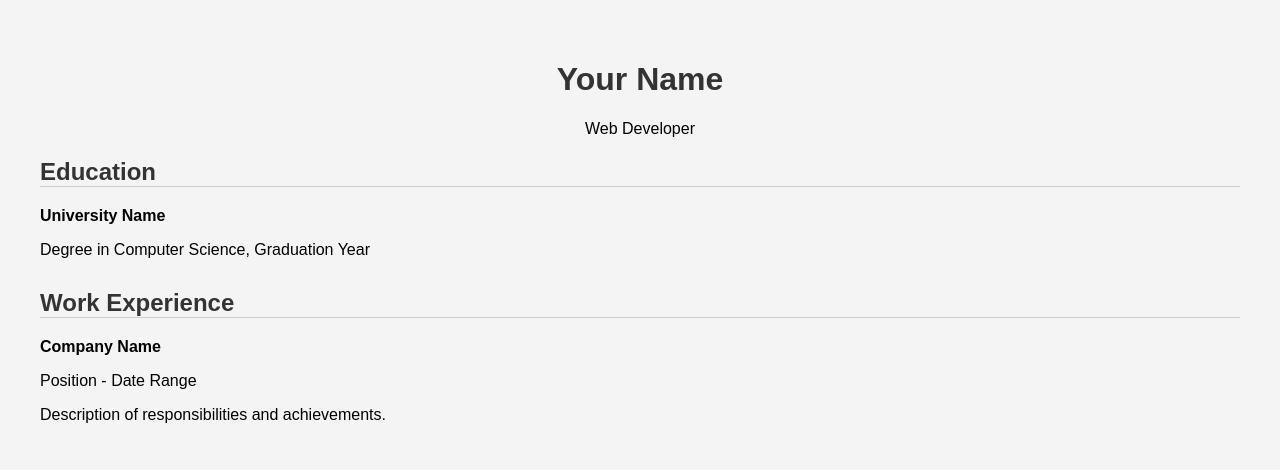
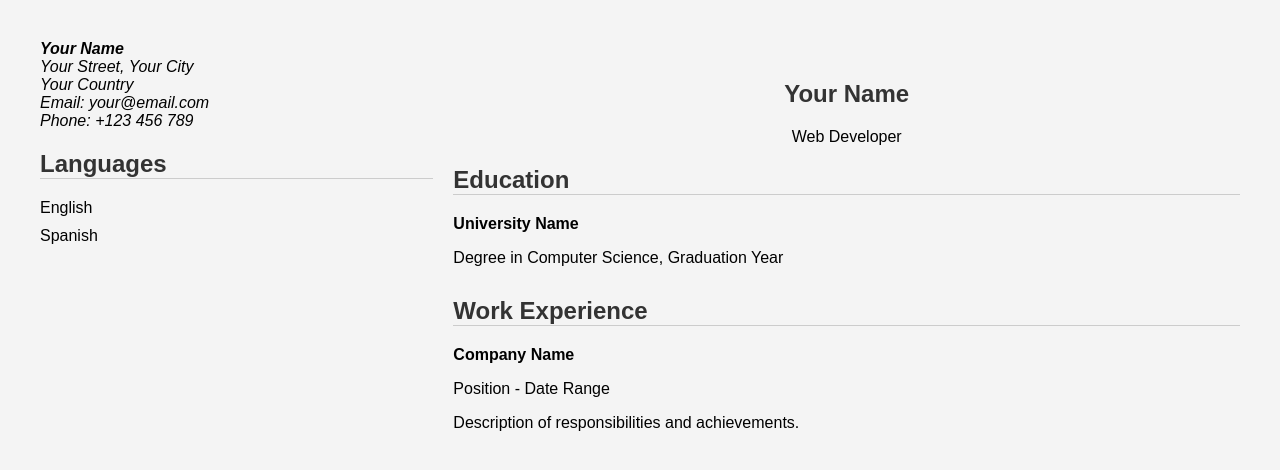
Before and after one commit to Casper2411/Casper2411.github.io, a plain HTML site: page index.html in a window 1280 px wide. Drawn offline with Linux system fonts and the light colour scheme.

Commit message:
next iteration of cv

```diff
--- a/index.html
+++ b/index.html
@@ -10,6 +10,12 @@
             margin: 20px;
             padding: 20px;
             background-color: #f4f4f4;
+            display: flex;
+        }
+
+        aside {
+            flex: 1;
+            margin-right: 20px;
         }
 
         header {
@@ -21,6 +27,7 @@
         }
 
         section {
+            flex: 2;
             margin-top: 20px;
         }
 
@@ -45,6 +52,24 @@
 </head>
 <body>
 
+    <aside>
+        <address>
+            <strong>Your Name</strong><br>
+            Your Street, Your City<br>
+            Your Country<br>
+            Email: your@email.com<br>
+            Phone: +123 456 789
+        </address>
+
+        <h2>Languages</h2>
+        <ul>
+            <li>English</li>
+            <li>Spanish</li>
+            <!-- Add more languages as needed -->
+        </ul>
+    </aside>
+
+    <section>
         <header>
             <h1>Your Name</h1>
             <p>Web Developer</p>
@@ -75,5 +100,7 @@
 
         <!-- Add more sections like skills, projects, etc. as needed -->
 
+    </section>
+
 </body>
 </html>
```
Lines whose indentation alone changed are shown as unchanged.
